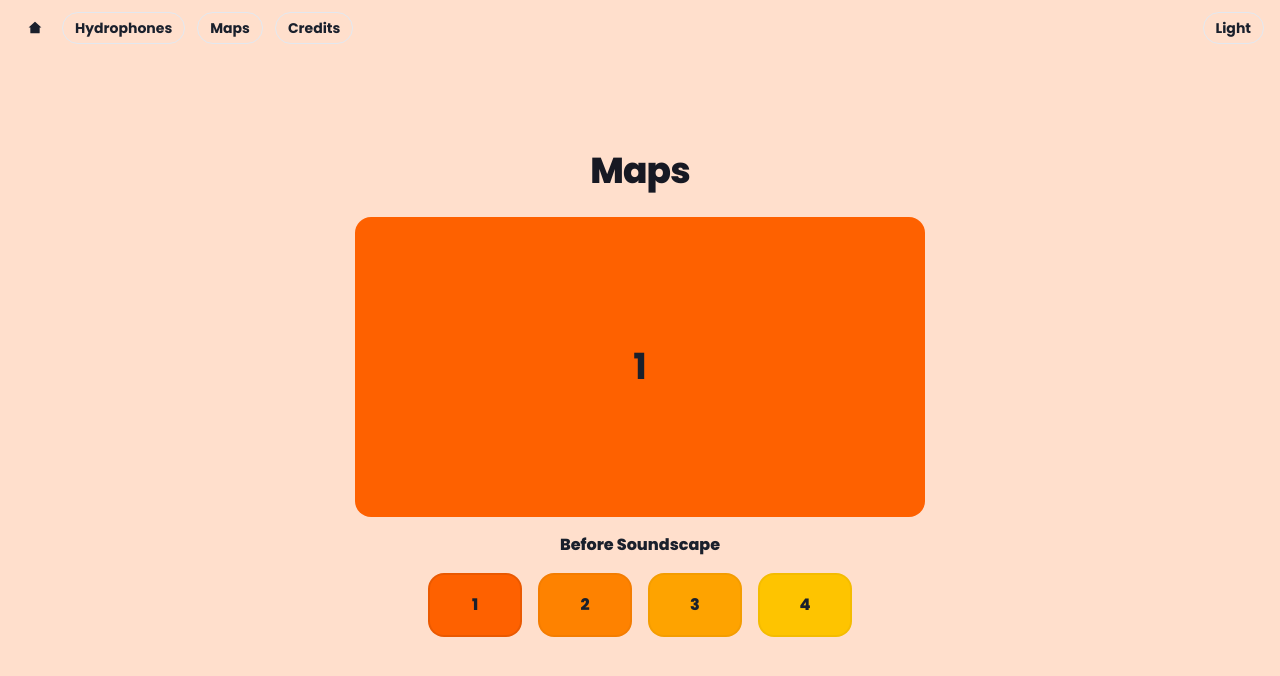
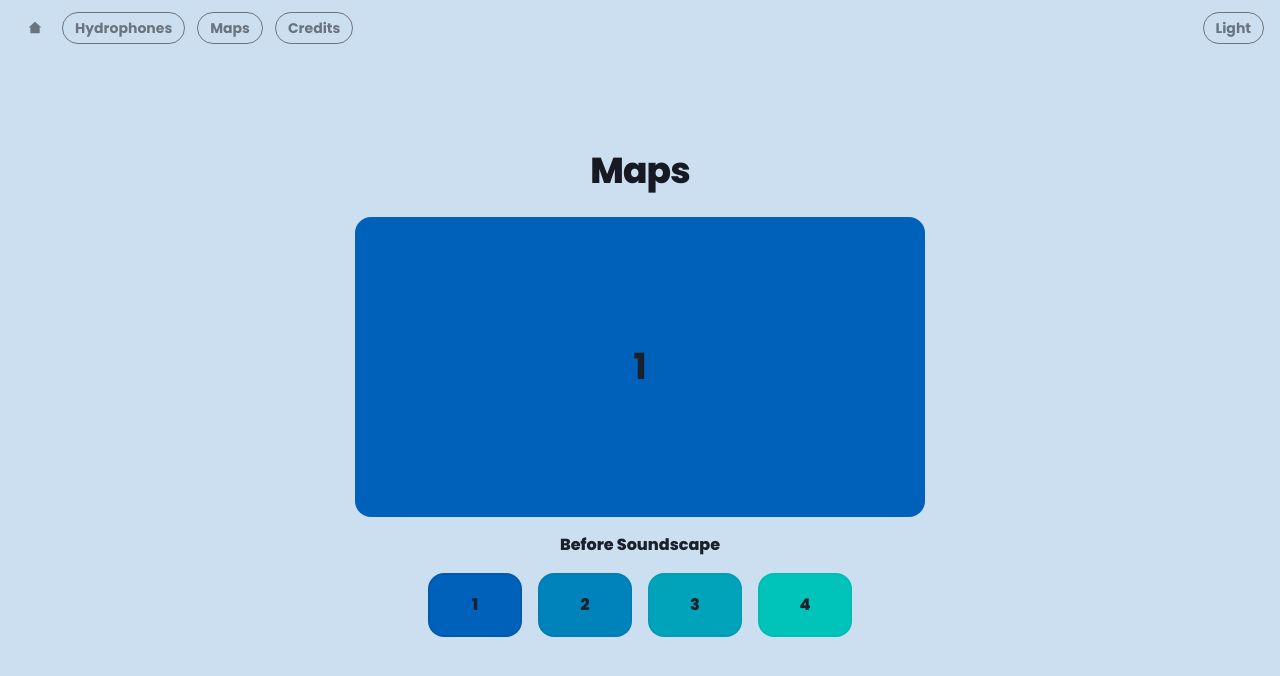
Before and after one commit to 16am/soundscape, a React (Create React App) app: page /maps in a window 1280 px wide. Shown: the top 676 px of the page. Built offline with nearby package versions, Linux system fonts and the light colour scheme.

Commit message:
Maps colors to blue hues

```diff
--- a/src/components/Maps.jsx
+++ b/src/components/Maps.jsx
@@ -1,13 +1,10 @@
-import { Button } from "@chakra-ui/button";
 import { useColorModeValue } from "@chakra-ui/color-mode";
 import { Box, Center, Flex, Heading } from "@chakra-ui/layout";
-import ParentSize from "@visx/responsive/lib/components/ParentSize";
-import Map from "./Map";
 import {
   Slider,
-  SliderTrack,
   SliderFilledTrack,
   SliderThumb,
+  SliderTrack,
 } from "@chakra-ui/react";
 import { useState } from "react";
 
@@ -18,11 +15,10 @@ const keyMoments = [
   "Today w/Soundscape running normally",
 ];
 
-const bgs = ["#fe6100", "#fe8200", "#fea300", "#fec400"];
+const bgs = ["#0061ba", "#0082ba", "#00a3ba", "#00c4ba"];
 
 export function Maps() {
   const [selectedMap, setSelectedMap] = useState(0);
-  const selectedMapColor = useColorModeValue("pink.400", "pink.200");
   const selectedMapBg = useColorModeValue("gray.200", "gray.700");
   return (
     <>
--- a/src/components/Navigation.jsx
+++ b/src/components/Navigation.jsx
@@ -1,6 +1,6 @@
 import { Button } from "@chakra-ui/button";
 import { Box, Flex } from "@chakra-ui/layout";
-import { useColorMode } from "@chakra-ui/color-mode";
+import { useColorMode, useColorModeValue } from "@chakra-ui/color-mode";
 import { useNavigate } from "react-router";
 import { RiHome2Fill } from "react-icons/ri";
 
@@ -25,7 +25,7 @@ export function Navigation() {
           mr="-1"
           variant="ghost"
           borderRadius="full"
-          colorScheme="gray"
+          colorScheme={useColorModeValue("blackAlpha", "gray")}
           onClick={() => navigate("/")}
         >
           <RiHome2Fill />
@@ -35,7 +35,7 @@ export function Navigation() {
           ml="3"
           variant="outline"
           borderRadius="full"
-          colorScheme="gray"
+          colorScheme={useColorModeValue("blackAlpha", "gray")}
           onClick={() => navigate("/hydrophones")}
         >
           Hydrophones
@@ -45,7 +45,7 @@ export function Navigation() {
           ml="3"
           variant="outline"
           borderRadius="full"
-          colorScheme="gray"
+          colorScheme={useColorModeValue("blackAlpha", "gray")}
           onClick={() => navigate("/maps")}
         >
           Maps
@@ -55,7 +55,7 @@ export function Navigation() {
           ml="3"
           variant="outline"
           borderRadius="full"
-          colorScheme="gray"
+          colorScheme={useColorModeValue("blackAlpha", "gray")}
           onClick={() => navigate("/credits")}
         >
           Credits
@@ -67,7 +67,7 @@ export function Navigation() {
           ml="3"
           variant="outline"
           borderRadius="full"
-          colorScheme="gray"
+          colorScheme={useColorModeValue("blackAlpha", "gray")}
           onClick={toggleColorMode}
         >
           {colorMode === "light" ? "Dark" : "Light"}
```
